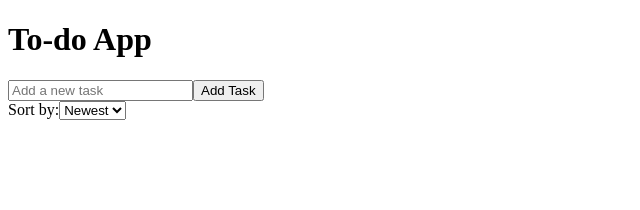
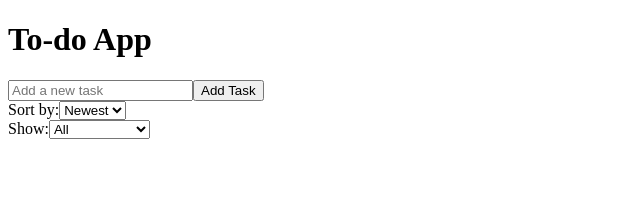
Before and after one commit to AlexDegerman/to-do-app-ts, a React (Vite) app: page / in a window 1280 px wide. Shown: the top 210 px of the page, without its empty margins (0-640 px from the left). Built offline with nearby package versions, Linux system fonts and the light colour scheme.

Commit message:
Filter tasks by completed, uncompleted or show all

```diff
--- a/src/App.tsx
+++ b/src/App.tsx
@@ -18,6 +18,7 @@ const App = () => {
 
   const [tasks, setTasks] = useState<Task[]>(loadTasks)
   const [sortOrder, setSortOrder] = useState<"newest" | "oldest">("newest")
+  const [filterStatus, setFilterStatus] = useState<"all" | "completed" | "uncompleted">("all")
 
   useEffect(() => {
     localStorage.setItem("tasks", JSON.stringify(tasks))
@@ -40,13 +41,23 @@ const App = () => {
 
   const sortedTasks = [...tasks].sort((a, b) => sortOrder === "newest" ? b.id - a.id : a.id - b.id)
 
+  const filteredTasks = sortedTasks.filter(task => {
+    if (filterStatus === "completed") return task.completed
+    if (filterStatus === "uncompleted") return !task.completed
+    return true
+  })
+
   return (
     <div>
       <h1>To-do App</h1>
       <ToDoForm addTask={addTask}/>
-      <SortDropDown sortOrder={sortOrder} sortChange={(e) => setSortOrder(e.target.value as "newest" |"oldest")}
+      <SortDropDown
+      sortOrder={sortOrder}
+      sortChange={(e) => setSortOrder(e.target.value as "newest" |"oldest")}
+      filterStatus={filterStatus}
+      filterChange={(e) => setFilterStatus(e.target.value as "all" | "completed" | "uncompleted")}
       />
-      <ToDoList tasks={sortedTasks} toggleComplete={toggleComplete} deleteTask={deleteTask}/>
+      <ToDoList tasks={filteredTasks} toggleComplete={toggleComplete} deleteTask={deleteTask}/>
     </div>
   )
 }
--- a/src/components/SortDropDown.tsx
+++ b/src/components/SortDropDown.tsx
@@ -1,12 +1,15 @@
 interface SortDropDownProps {
   sortOrder: "newest" | "oldest"
   sortChange: (e: React.ChangeEvent<HTMLSelectElement>) => void
+  filterStatus: "all" | "completed" | "uncompleted"
+  filterChange: (e: React.ChangeEvent<HTMLSelectElement>) => void
 }
 
-const SortDropDown = ({ sortOrder, sortChange}: SortDropDownProps) => {
+const SortDropDown = ({ sortOrder, sortChange, filterStatus, filterChange}: SortDropDownProps) => {
 
   return (
     <div>
+        {/* Sorting Dropdown */}
       <div>
         <label htmlFor="sortOrder">Sort by:</label>
         <select id="sortOrder" value={sortOrder} onChange={sortChange}>
@@ -14,6 +17,15 @@ const SortDropDown = ({ sortOrder, sortChange}: SortDropDownProps) => {
           <option value="oldest">Oldest</option>
         </select>
       </div>
+        {/* Filtering Dropdown */}
+      <div>
+        <label htmlFor="filterStatus">Show:</label>
+        <select id="filterStatus" value={filterStatus} onChange={filterChange}>
+          <option value="all">All</option>
+          <option value="completed">Completed</option>
+          <option value="uncompleted">Uncompleted</option>
+        </select>
+      </div>
     </div>
   )
 }
```
